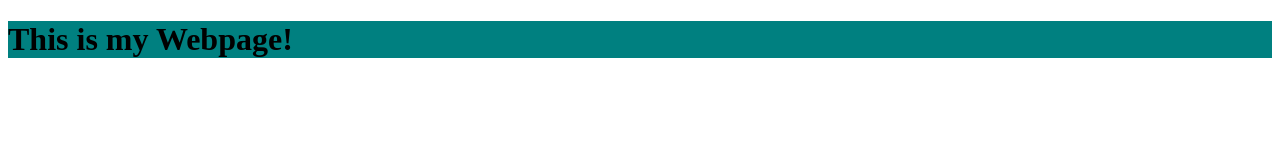
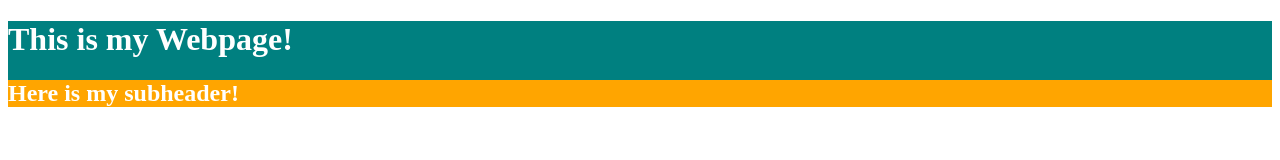
Before and after one commit to parkersingh/basic_repo, a plain HTML site: page index.html in a window 1280 px wide. Drawn offline with Linux system fonts and the light colour scheme.

Commit message:
Added h2 to index.html and added more styling to styles.css

```diff
--- a/index.html
+++ b/index.html
@@ -10,6 +10,7 @@
 <body>
     <div id="wrapper">
         <h1 id="header">This is my Webpage!</h1>
+        <h2>Here is my subheader!</h2>
     </div>
 </body>
 </html>
--- a/styles.css
+++ b/styles.css
@@ -2,3 +2,10 @@
     margin: 0 auto;
     background-color: teal;
 }
+#header{
+    color: white;
+}
+h2{
+    background-color: orange;
+    color: white;
+}
```
